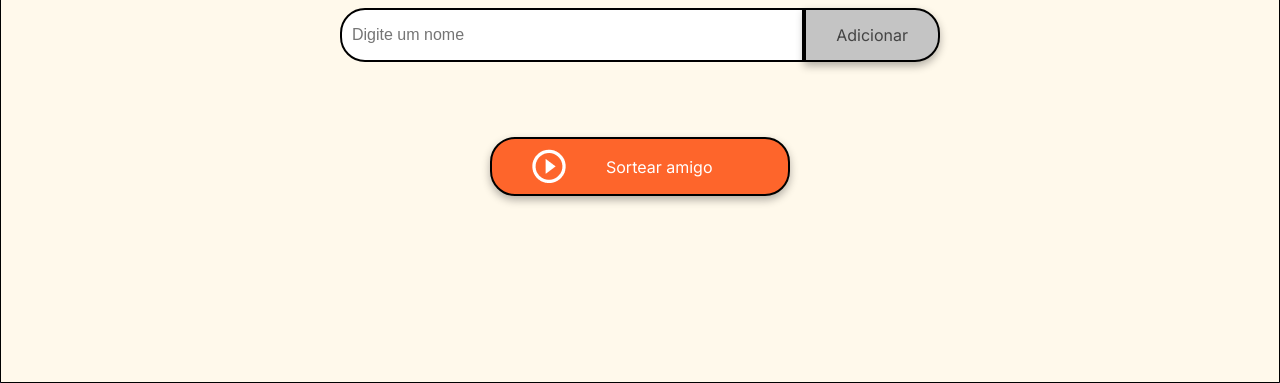
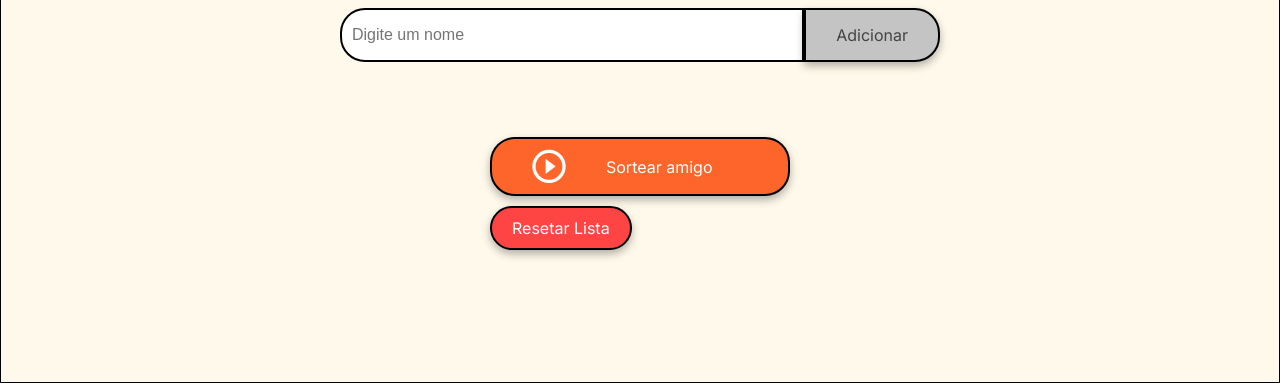
Before and after one commit to igonc/amigo-secreto, a plain HTML site: page index.html in a window 1280 px wide. Shown: the part 417-800 px from the top of the page. Drawn offline with Linux system fonts and the light colour scheme.

Commit message:
feat: adicionar botão de reset para limpar a lista de amigos

```diff
--- a/index.html
+++ b/index.html
@@ -32,6 +32,7 @@
                     <img src="assets/play_circle_outline.png" alt="Ícone para sortear">
                     Sortear amigo
                 </button>
+                <button class="button-reset" onclick="resetarLista()">Resetar Lista</button>
             </div>
         </section>
     </main>
--- a/style.css
+++ b/style.css
@@ -125,6 +125,22 @@ button {
     background-color: #a1a1a1;
 }
 
+.button-reset {
+    padding: 10px 20px;
+    margin-top: 10px;
+    font-family: "Inter", sans-serif;
+    font-size: 16px;
+    background-color: #ff4444;
+    color: white;
+    border: 2px solid #000;
+    border-radius: 25px;
+    cursor: pointer;
+}
+
+.button-reset:hover {
+    background-color: #cc0000;
+}
+
 /* Listas */
 ul {
     list-style-type: none;
```
